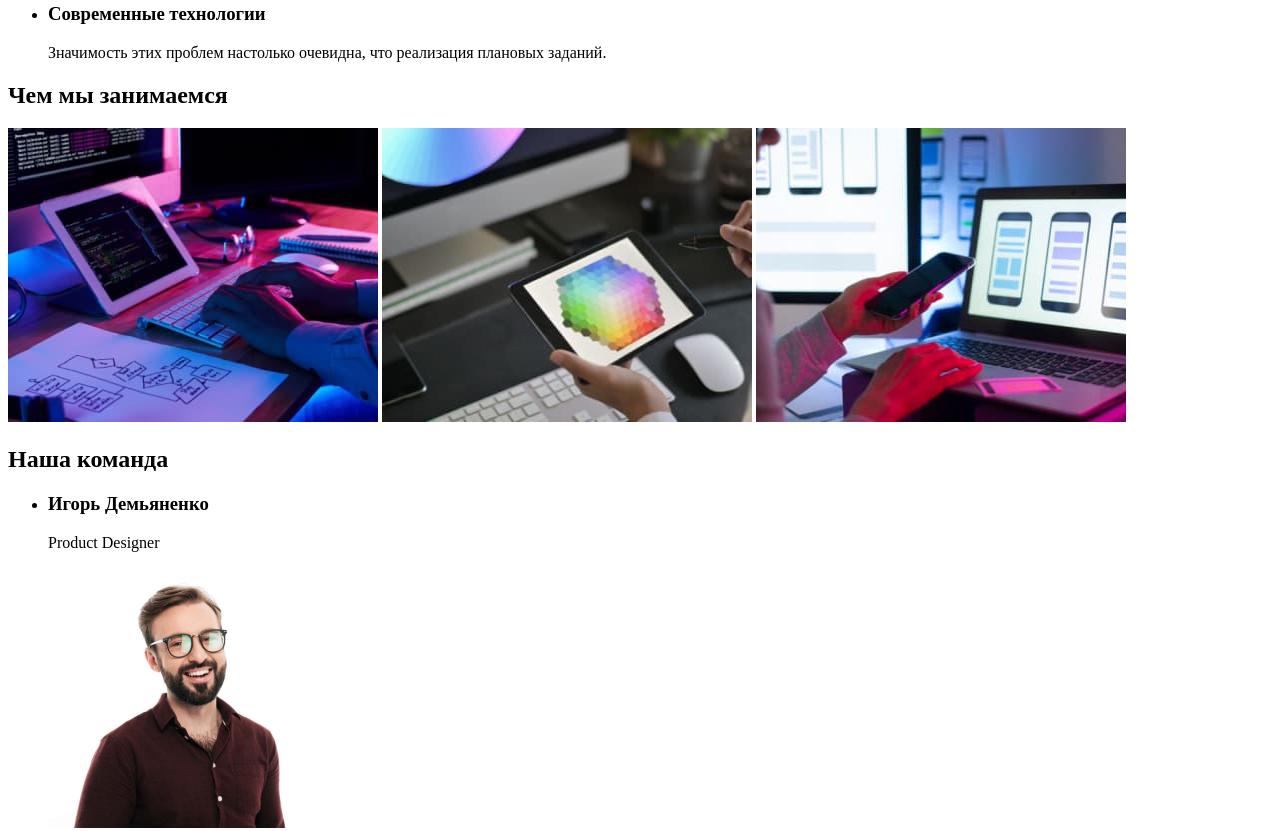
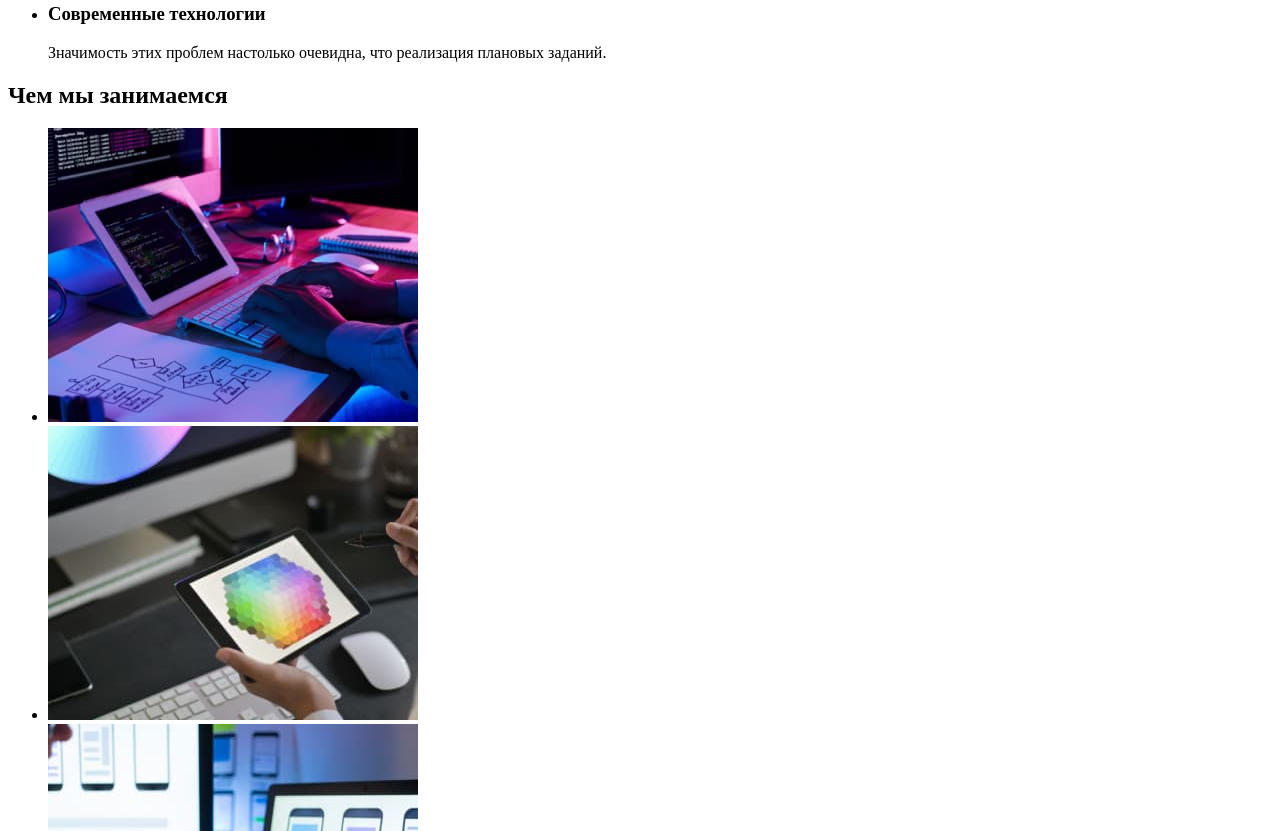
Before and after one commit to boderses/goit-markup-hw-01, a plain HTML site: page index.html in a window 1280 px wide. Shown: the part 514-1345 px from the top of the page. Drawn offline with Linux system fonts and the light colour scheme.

Commit message:
Add tag <ul> to section "Чем мы занимаемся"

```diff
--- a/index.html
+++ b/index.html
@@ -55,33 +55,35 @@
 
     <section>
         <h2>Чем мы занимаемся</h2>
-        <img src="./images/coding.jpg" alt="Верстка сайтов" width="370">
-        <img src="./images/tablet.jpg" alt="Версия для планшета" width="370">
-        <img src="./images/phone.jpg" alt="Версия для телефона" width="370">
+        <ul>
+            <li><img src="./images/coding.jpg" alt="Верстка сайтов" width="370"></li>
+            <li><img src="./images/tablet.jpg" alt="Версия для планшета" width="370"></li>
+            <li><img src="./images/phone.jpg" alt="Версия для телефона" width="370"></li>
+        </ul>
     </section>
 
     <section>
         <h2>Наша команда</h2>
         <ul>
             <li>
+                <img src="./images/igor.jpg" alt="Игорь Демьяненко" width="270">
                 <h3>Игорь Демьяненко</h3>
                 <p>Product Designer</p>
-                <img src="./images/igor.jpg" alt="Игорь Демьяненко" width="270">
             </li>
             <li>
+                <img src="./images/olga.jpg" alt="Ольга Репина" width="270">
                 <h3>Ольга Репина</h3>
                 <p>Frontend Developer</p>
-                <img src="./images/olga.jpg" alt="Ольга Репина" width="270">
             </li>
             <li>
+                <img src="./images/nicolaj.jpg" alt="Николай Тарасов" width="270">
                 <h3>Николай Тарасов</h3>
                 <p>Marketing</p>
-                <img src="./images/nicolaj.jpg" alt="Николай Тарасов" width="270">
             </li>
             <li>
+                <img src="./images/mihail.jpg" alt="Михаил Ермаков" width="270">
                 <h3>Михаил Ермаков</h3>
                 <p>UI Designer</p>
-                <img src="./images/mihail.jpg" alt="Михаил Ермаков" width="270">
             </li>
         </ul>
     </section>
```
Also changed, not shown: .prettierrc.json (added).
